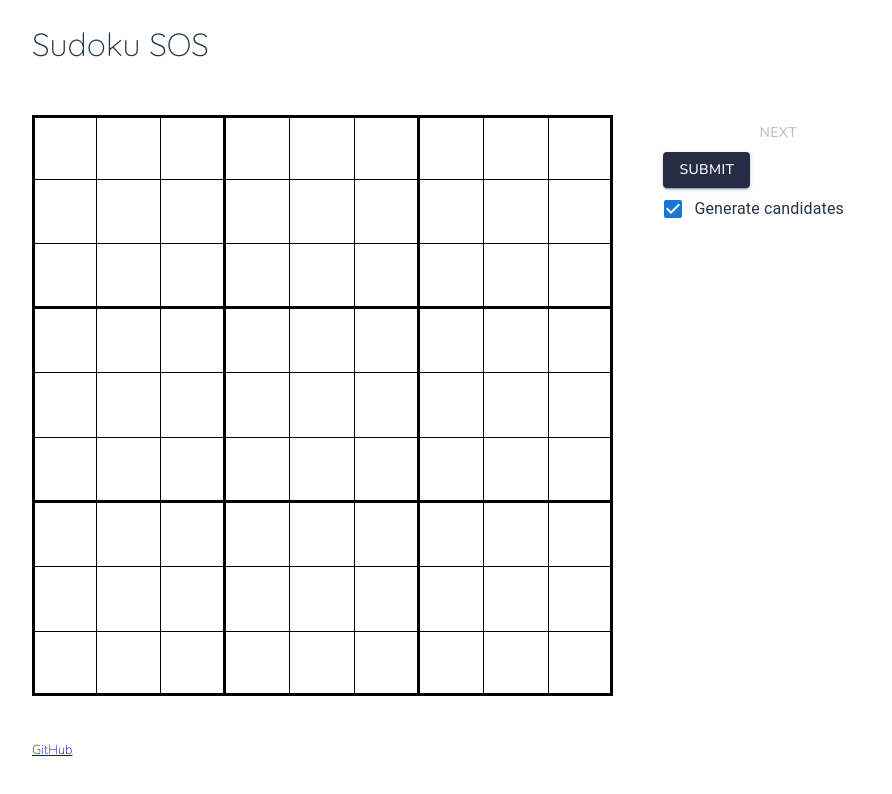
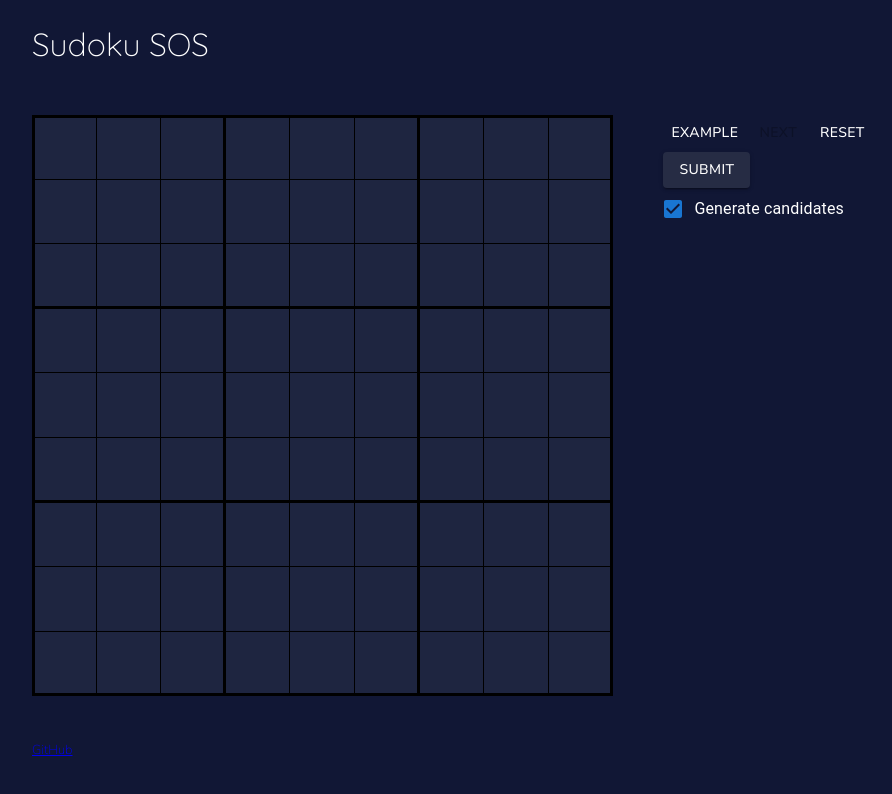
Before and after one commit to sanujs/sudoku-sos, a React (Vite) app in the folder sudoku-client/: page / in a window 1280 px wide. Shown: the top 794 px of the page, without its empty margins (182-1074 px from the left). Built offline with nearby package versions, Linux system fonts and the light colour scheme; a web font is replaced by a local one.

Commit message:
Completely removed light theme

```diff
--- a/sudoku-client/src/App.css
+++ b/sudoku-client/src/App.css
@@ -15,21 +15,6 @@
 
 /* || StepList */
 
-@media (prefers-color-scheme: light) {
-  .solve {
-    background-color: aliceblue;
-  }
-
-  .elimination {
-    background-color: lavenderblush;
-  }
-
-  .old {
-    color: lightgray;
-  }
-}
-
-@media (prefers-color-scheme: dark) {
 .solve {
   background-color: rgb(2, 38, 70);
 }
@@ -44,7 +29,6 @@
 
 .old {
   color: rgb(94, 93, 93);
-  }
 }
 
 /* || Cell component styles */
@@ -64,22 +48,7 @@ input:focus.cell{
   outline: none;
 }
 
-@media (prefers-color-scheme: light) {
-  input {
-    background-color: white;
-    color: black;
-  }
 
-  input:disabled {
-    color: #1976d2;
-  }
-
-  input:focus.cell{
-    background-color: lightcyan;
-  }
-}
-
-@media (prefers-color-scheme: dark) {
 input {
   background-color: #1e2540;
   color: white;
@@ -91,7 +60,6 @@ input:focus.cell{
 
 input:focus.cell{
   background-color: #3a4755;
-  }
 }
 
 /* || Cell borders */
@@ -121,28 +89,6 @@ input:focus.cell{
   border-bottom: 1px solid black;
 }
 
-
-@media (prefers-color-scheme: light) {
-  .error {
-    background-color: #fdd;
-    color: red;
-  }
-
-  .next {
-    background-color:lightgoldenrodyellow;
-  }
-
-  .related {
-    background-color: skyblue;
-  }
-
-  .reducer {
-    background-color:darkorange;
-  }
-}
-
-
-@media (prefers-color-scheme: dark) {
 .error  {
   background-color: rgb(87, 0, 0);
   color: #fdd;
@@ -150,7 +96,6 @@ input:focus.cell{
 
 .next {
   background-color:rgb(92, 75, 32);
-  }
 }
 
 /* || Candidates */
@@ -167,10 +112,8 @@ input:focus.cell{
   cursor: pointer;
 }
 
-@media (prefers-color-scheme: dark) {
 .candidate {
   color:lightgray;
-  }
 }
 
 .removed {
--- a/sudoku-client/src/index.css
+++ b/sudoku-client/src/index.css
@@ -5,7 +5,6 @@
   line-height: 1.5;
   font-weight: 400;
 
-  color-scheme: light dark;
   color: rgba(255, 255, 255, 0.87);
   background-color: #242424;
 
@@ -84,18 +83,9 @@ footer {
 
 /* || Theme/color-scheme specifics */
 
-@media (prefers-color-scheme: light) {
-  :root {
-    color: #213547;
-    background-color: #ffffff;
-  }
-}
-
-@media (prefers-color-scheme: dark) {
-  :root {
-    color: #ffffff;
-    background-color: #111735;
-  }
+:root {
+  color: #ffffff;
+  background-color: #111735;
 }
 
 @media (max-width: 499px) {
```
Lines whose indentation alone changed are shown as unchanged.
